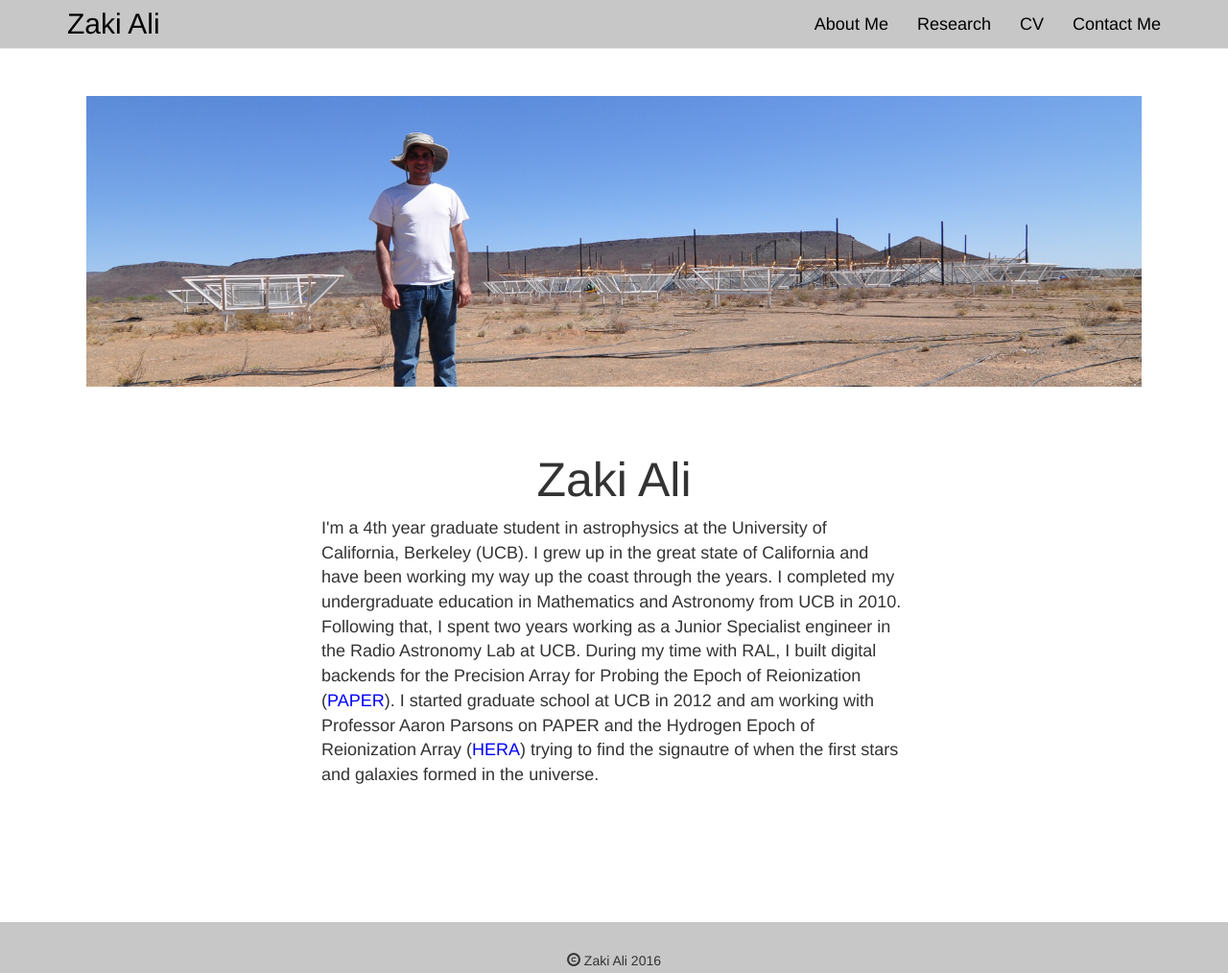
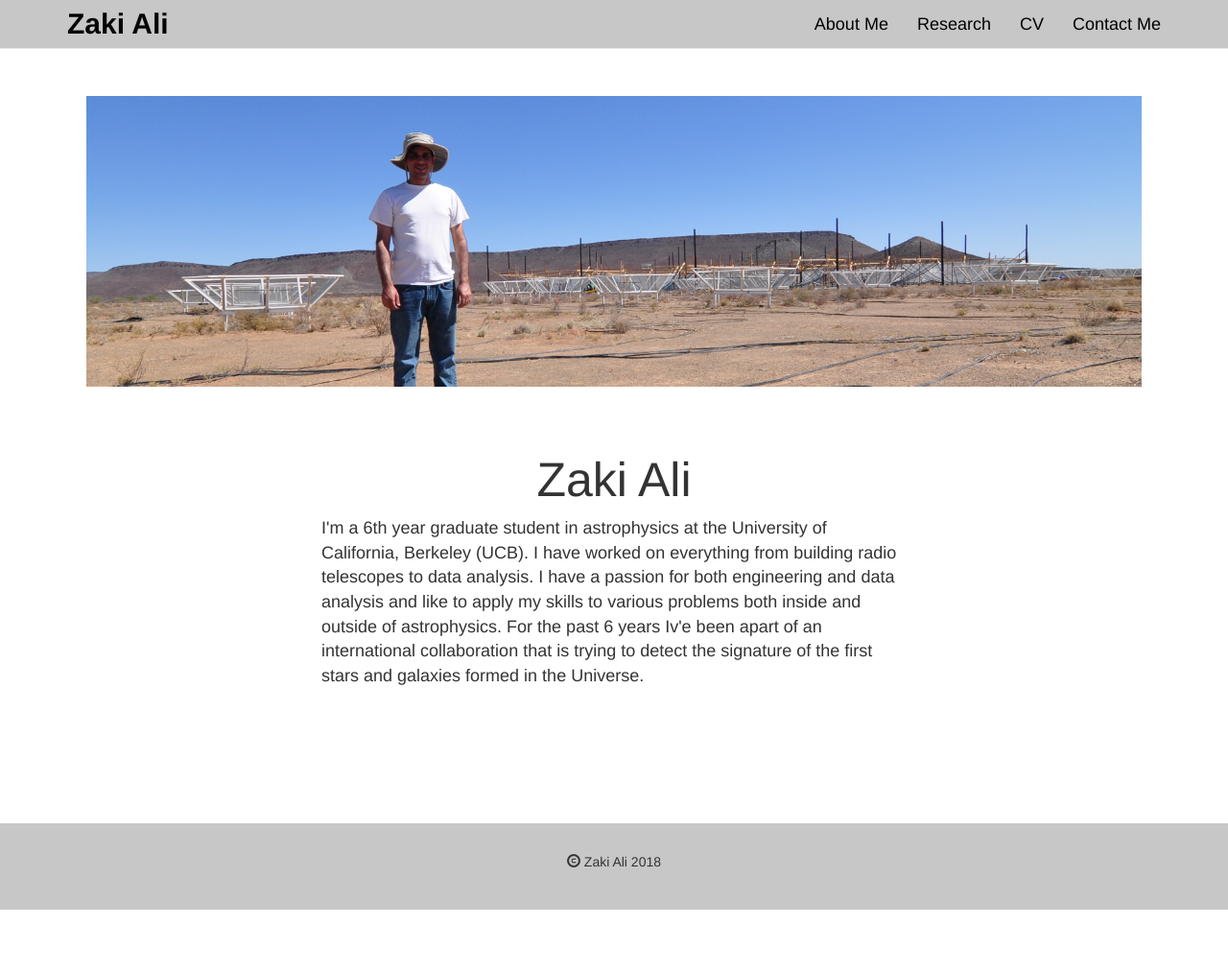
Before and after one commit to zakiali/website, a plain HTML site: page index.html in a window 1280 px wide. Shown: the whole page at 96% size. After the commit the page ends 948 px from the top, so only its background shows below. Drawn offline with nearby package versions, Linux system fonts and the light colour scheme.

Commit message:
updating website. Work in Progress

```diff
--- a/index.html
+++ b/index.html
@@ -9,7 +9,7 @@
         <link rel="stylesheet" href="http://maxcdn.bootstrapcdn.com/bootstrap/3.3.6/css/bootstrap.min.css">
         <link rel="stylesheet" type="text/css" href="homestyle.css">
         <link href="http://fonts.googleapis.com/css?family=Raleway" rel="stylesheet">
-            </head>
+    </head>
 
     <body>
 
@@ -22,7 +22,7 @@
                         <span class="icon-bar"></span>
                     </button>
                     <!--a class="navbar-brand" href="index.html"><span class="glyphicon glyphicon-home home"</a-->
-                    <a class="navbar-brand" href="index.html">Zaki Ali</a>
+                    <a class="navbar-brand" href="index.html"><b>Zaki Ali</b></a>
                 </div>
                 <div id="navbar" class="navbar-collapse collapse">
                     <ul class="nav navbar-nav navbar-right">
@@ -47,18 +47,13 @@
                 <div class="col-sm-6">
                 <div class="center-text" style="padding-top:50px; font-size:18">
                 <h1 class="text-center" style="font-size:50px"> Zaki Ali </h1>
-                    <p>I'm a 4th year graduate student in astrophysics at the University of
-                    California, Berkeley (UCB). I grew up in the great state of California and have
-                    been working my way up the coast through the years. I completed my
-                    undergraduate education in Mathematics and Astronomy from UCB in 2010. Following that, I spent two years
-                    working as a Junior Specialist engineer in the Radio Astronomy Lab at UCB.
-                    During my time with RAL, I built digital backends for the Precision Array for Probing
-                    the Epoch of Reionization (<a href=eor.berkeley.edu
-                    style="color:blue">PAPER</a>). I started graduate school at UCB in 2012 and am working with
-                    Professor Aaron Parsons on PAPER and the Hydrogen Epoch of
-                    Reionization Array (<a href=reionization.org style="color:blue">HERA</a>)
-                    trying to find the signautre of when the first stars and galaxies formed in the
-                    universe.</p>
+                    <p>I'm a 6th year graduate student in astrophysics at the University of
+                    California, Berkeley (UCB). I have worked on everything from building radio
+                    telescopes to data analysis.  I have a passion for both
+                    engineering and data analysis and like to apply my skills to various problems
+                    both inside and outside of astrophysics. For the past 6 years Iv'e been apart
+                    of an international collaboration that is trying to detect the signature of the
+                    first stars and galaxies formed in the Universe.</p>
                 </div> <!-- center text -->
                 </div> <!-- col6 -->
                 <div class="col-sm-3"></div>
@@ -73,7 +68,7 @@
 
                 <!-- figure out java script for the data-->
                 <div class="container-fluid footer text-center">
-                    <p><span class="glyphicon glyphicon-copyright-mark"></span> Zaki Ali 2016</p>
+                    <p><span class="glyphicon glyphicon-copyright-mark"></span> Zaki Ali 2018</p>
                 </div>
 
 
```
Also changed, not shown: contactme.html (+1 -1 lines), research.html (+20 -11 lines).
